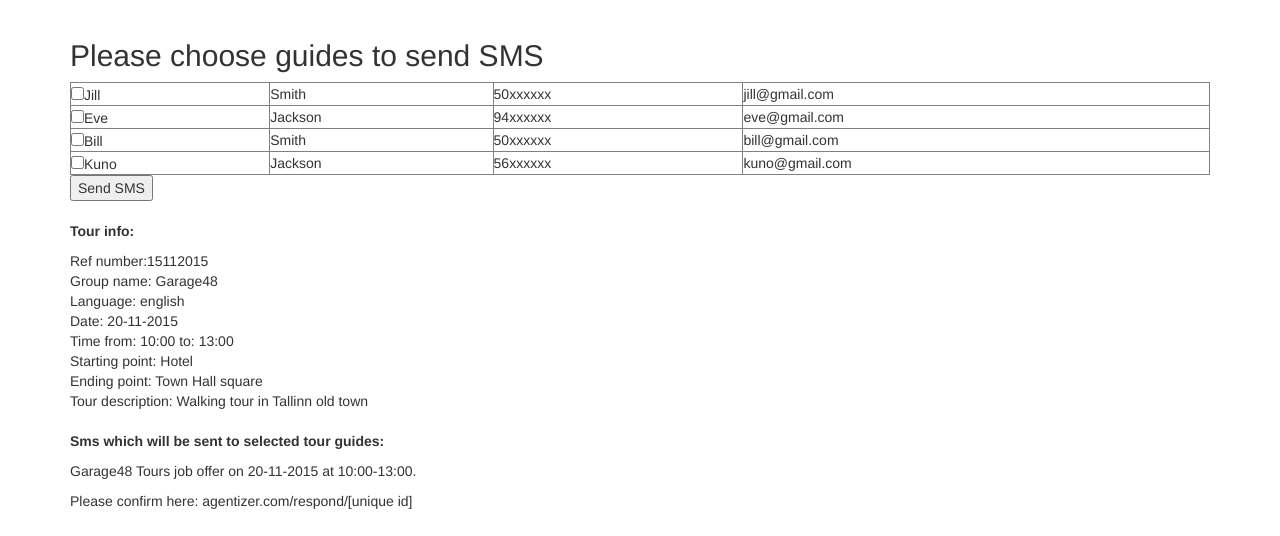
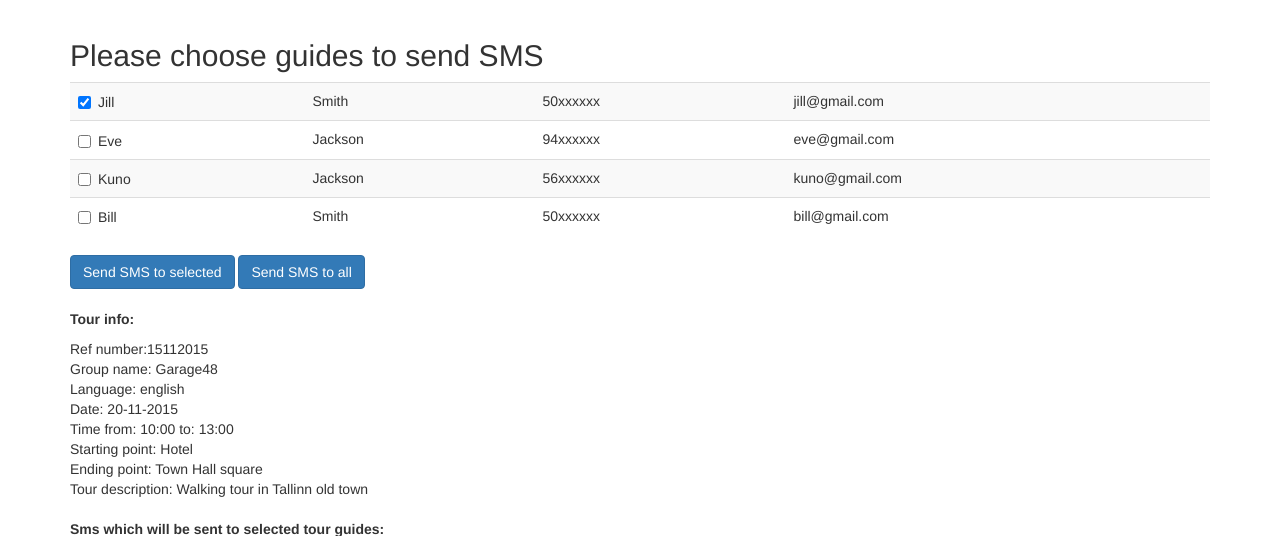
Before and after one commit to kristjanr/Agentizer, a Django app: page /guides in a window 1280 px wide. Shown: the part 51-587 px from the top of the page. Run offline with Django 3.2, Linux system fonts and the light colour scheme; some libraries are stand-ins or nearby versions.

Commit message:
removed top padding from base.html, moved container blocks to specific pages + additional styling for /guides

```diff
--- a/app/templates/app/base.html
+++ b/app/templates/app/base.html
@@ -32,13 +32,6 @@
 
     <script src="https://oss.maxcdn.com/libs/html5shiv/3.7.0/html5shiv.js"></script>
     <script src="https://oss.maxcdn.com/libs/respond.js/1.4.2/respond.min.js"></script>
-
-    <style xmlns="http://www.w3.org/1999/html">
-        body {
-        padding-top: 70px;
-        /* Required padding for .navbar-fixed-top. Remove if using .navbar-static-top. Change if height of navigation changes. */
-        }
-    </style>
 
     {% block extrahead %}{% endblock %}
 </head>
@@ -77,9 +70,7 @@
     <!-- /.container -->
 </nav>
 
-<div class="container">
 {% block content %}
 {% endblock %}
-</div>
 </body>
 </html>
--- a/app/templates/app/guides.html
+++ b/app/templates/app/guides.html
@@ -1,35 +1,46 @@
 {% extends "app/base.html" %}
+{% block extrahead %}
+    <style xmlns="http://www.w3.org/1999/html">
+        body {
+        padding-top: 70px;
+        /* Required padding for .navbar-fixed-top. Remove if using .navbar-static-top. Change if height of navigation changes. */
+        }
+    </style>
+{% endblock %}
+
 {% block content %}
+    <div class="container">
+
     <h2>Please choose guides to send SMS </h2>
     <form action="send_sms" method="post">
         {% csrf_token %}
-        <table border="1" style="width:100%">
+        <table class="table table-striped">
             <tr>
-                <td><input type="checkbox" name="vehicle" value="Bike">Jill</td>
+                <td><label class="checkbox-inline"><input type="checkbox" name="vehicle" value="Bike" class="checkbox-inline" checked="checked">Jill</label></td>
                 <td>Smith</td>
                 <td>50xxxxxx</td>
                 <td>jill@gmail.com</td>
             </tr>
             <tr>
-                <td><input type="checkbox" name="vehicle" value="Bike">Eve</td>
+                <td><label class="checkbox-inline"><input type="checkbox" name="vehicle" value="Bike" class="checkbox-inline">Eve</label></td>
                 <td>Jackson</td>
                 <td>94xxxxxx</td>
                 <td>eve@gmail.com</td>
             </tr>
             <tr>
-                <td><input type="checkbox" name="vehicle" value="Bike">Bill</td>
+                <td><label class="checkbox-inline"><input type="checkbox" name="vehicle" value="Bike" class="checkbox-inline">Kuno</label></td>
+                <td>Jackson</td>
+                <td>56xxxxxx</td>
+                <td>kuno@gmail.com</td>
+            <tr>
+                <td><label class="checkbox-inline"><input type="checkbox" name="vehicle" value="Bike" class="checkbox-inline">Bill</label></td>
                 <td>Smith</td>
                 <td>50xxxxxx</td>
                 <td>bill@gmail.com</td>
             </tr>
-            <tr>
-                <td><input type="checkbox" name="vehicle" value="Bike">Kuno</td>
-                <td>Jackson</td>
-                <td>56xxxxxx</td>
-                <td>kuno@gmail.com</td>
-            </tr>
         </table>
-        <input type="submit" value="Send SMS">
+        <input type="submit" class="btn btn-primary" value="Send SMS to selected">
+        <input type="submit" class="btn btn-primary" value="Send SMS to all">
     </form>
     <br>
     <div>
@@ -47,4 +58,5 @@
     <p><b>Sms which will be sent to selected tour guides:</b></p>
     <p>Garage48 Tours job offer on 20-11-2015 at 10:00-13:00.</p>
     <p>Please confirm here: agentizer.com/respond/[unique id]</p>
+    </div>
 {% endblock %}
```
Also changed, not shown: app/templates/app/tour.html (+12 -1 lines).
